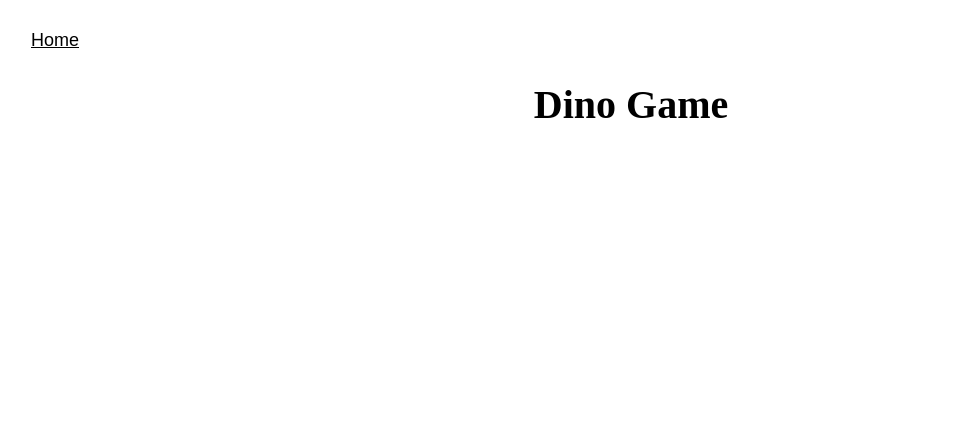
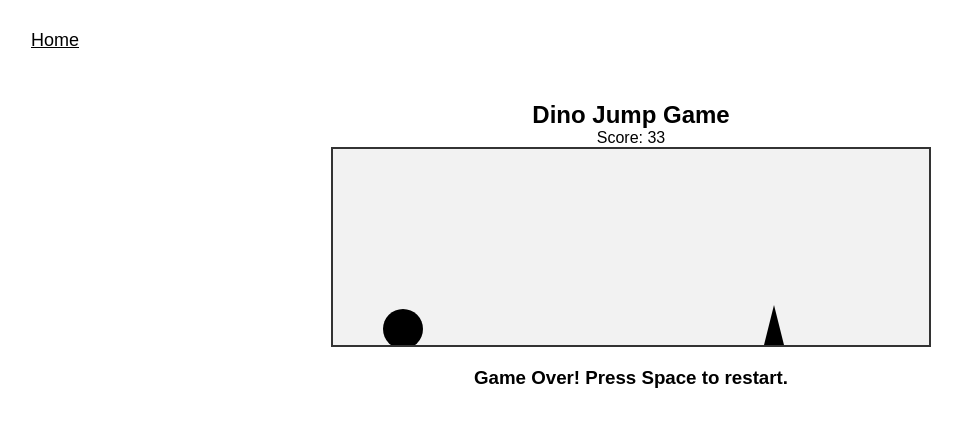
Before and after one commit to AmanJaiswal99/tictactoe, a React (Create React App) app: page /dino in a window 1280 px wide. Shown: the top 426 px of the page, without its empty margins (9-971 px from the left). Built offline with nearby package versions, Linux system fonts and the light colour scheme.

Commit message:
F-10 dino game

```diff
--- a/src/components/games/Dino.jsx
+++ b/src/components/games/Dino.jsx
@@ -1,12 +1,85 @@
-import React from 'react';
-import '../../styles/dino.css';
+import React, { useEffect, useRef, useState } from "react";
 
-const Dino = () => {
-    return (
-        <div className='dino'>
-            <h1 className='page-title'>Dino Game</h1>
-        </div>
-    );
-};
+export default function DinoGame() {
+  const dinoRef = useRef(null);
+  const obstacleRef = useRef(null);
+  const [isJumping, setIsJumping] = useState(false);
+  const [isGameOver, setIsGameOver] = useState(false);
+  const [score, setScore] = useState(0);
 
-export default Dino;
+  const handleJump = () => {
+    if (isJumping || isGameOver) return;
+
+    setIsJumping(true);
+    const dino = dinoRef.current;
+
+    dino.classList.add("jump");
+    setTimeout(() => {
+      dino.classList.remove("jump");
+      setIsJumping(false);
+    }, 500);
+  };
+
+  const resetGame = () => {
+    setIsGameOver(false);
+    setScore(0);
+
+    const obstacle = obstacleRef.current;
+    obstacle.style.animation = "none";
+    void obstacle.offsetHeight; // Trigger reflow to restart animation
+    obstacle.style.animation = "obstacleMove 2s infinite linear";
+    obstacle.style.left = "600px";
+  };
+
+  useEffect(() => {
+    const handleKeyDown = (e) => {
+      if (e.code === "Space") {
+        if (isGameOver) {
+          resetGame();
+        } else {
+          handleJump();
+        }
+      }
+    };
+    window.addEventListener("keydown", handleKeyDown);
+    return () => window.removeEventListener("keydown", handleKeyDown);
+  }, [isGameOver]);
+
+  useEffect(() => {
+    const checkCollision = setInterval(() => {
+      const dino = dinoRef.current;
+      const obstacle = obstacleRef.current;
+
+      const dinoRect = dino.getBoundingClientRect();
+      const obstacleRect = obstacle.getBoundingClientRect();
+
+      const isColliding =
+        dinoRect.left < obstacleRect.right &&
+        dinoRect.right > obstacleRect.left &&
+        dinoRect.top < obstacleRect.bottom &&
+        dinoRect.bottom > obstacleRect.top;
+
+      if (isColliding && !isGameOver) {
+        setIsGameOver(true);
+        obstacle.style.animation = "none";
+        obstacle.style.left = `${obstacleRect.left}px`;
+      } else if (!isGameOver) {
+        setScore(prev => prev + 1);
+      }
+    }, 50);
+
+    return () => clearInterval(checkCollision);
+  }, [isGameOver]);
+
+  return (
+    <div className="game-container">
+      <h2>Dino Jump Game</h2>
+      <p>Score: {score}</p>
+      <div className="game">
+        <div ref={dinoRef} className="dino" />
+        <div ref={obstacleRef} className="obstacle" />
+      </div>
+      {isGameOver && <h3>Game Over! Press Space to restart.</h3>}
+    </div>
+  );
+}
--- a/src/components/games/games.css
+++ b/src/components/games/games.css
@@ -9,3 +9,84 @@
 li{
     margin: 10px;
 }
+
+.ping-pong-game {
+    display: flex;
+    flex-direction: column;
+    align-items: center;
+    font-size: 15px;
+    font-family: Arial;
+    color: grey;
+    font-weight: lighter;
+}
+
+.ping-pong-game > button {
+    margin: 10px;
+    padding: 10px;
+    font-size: 16px;
+    cursor: pointer;
+    background-color: black; /* Green */
+    color: white;
+    border: none;
+    border-radius: 5px;
+}
+
+.game-container {
+    text-align: center;
+    margin-top: 20px;
+    font-family: sans-serif;
+  }
+
+  .game {
+    width: 600px;
+    height: 200px;
+    border: 2px solid #333;
+    margin: auto;
+    position: relative;
+    background-color: #f2f2f2;
+    overflow: hidden;
+    margin-bottom: 20px;
+  }
+
+  .dino {
+    width: 40px;
+    height: 40px;
+    background-color: black;
+    border-radius: 50%; /* Make it a circle */
+    position: absolute;
+    bottom: 0;
+    left: 50px;
+    top: 160px;
+    transition: top 0.2s;
+    z-index: 1;
+  }
+
+  .dino.jump {
+    animation: jump 0.5s ease-out;
+  }
+
+  .obstacle {
+    width: 0;
+    height: 0;
+    position: absolute;
+    bottom: 0;
+    left: 600px;
+    border-left: 10px solid transparent;
+    border-right: 10px solid transparent;
+    border-bottom: 40px solid black; /* ▼ triangle pointing upward */
+    animation: obstacleMove 2s infinite linear;
+    z-index: 0;
+  }
+
+
+
+  @keyframes jump {
+    0% { top: 160px; }
+    50% { top: 80px; }
+    100% { top: 160px; }
+  }
+
+  @keyframes obstacleMove {
+    0% { left: 600px; }
+    100% { left: -20px; }
+  }
```
